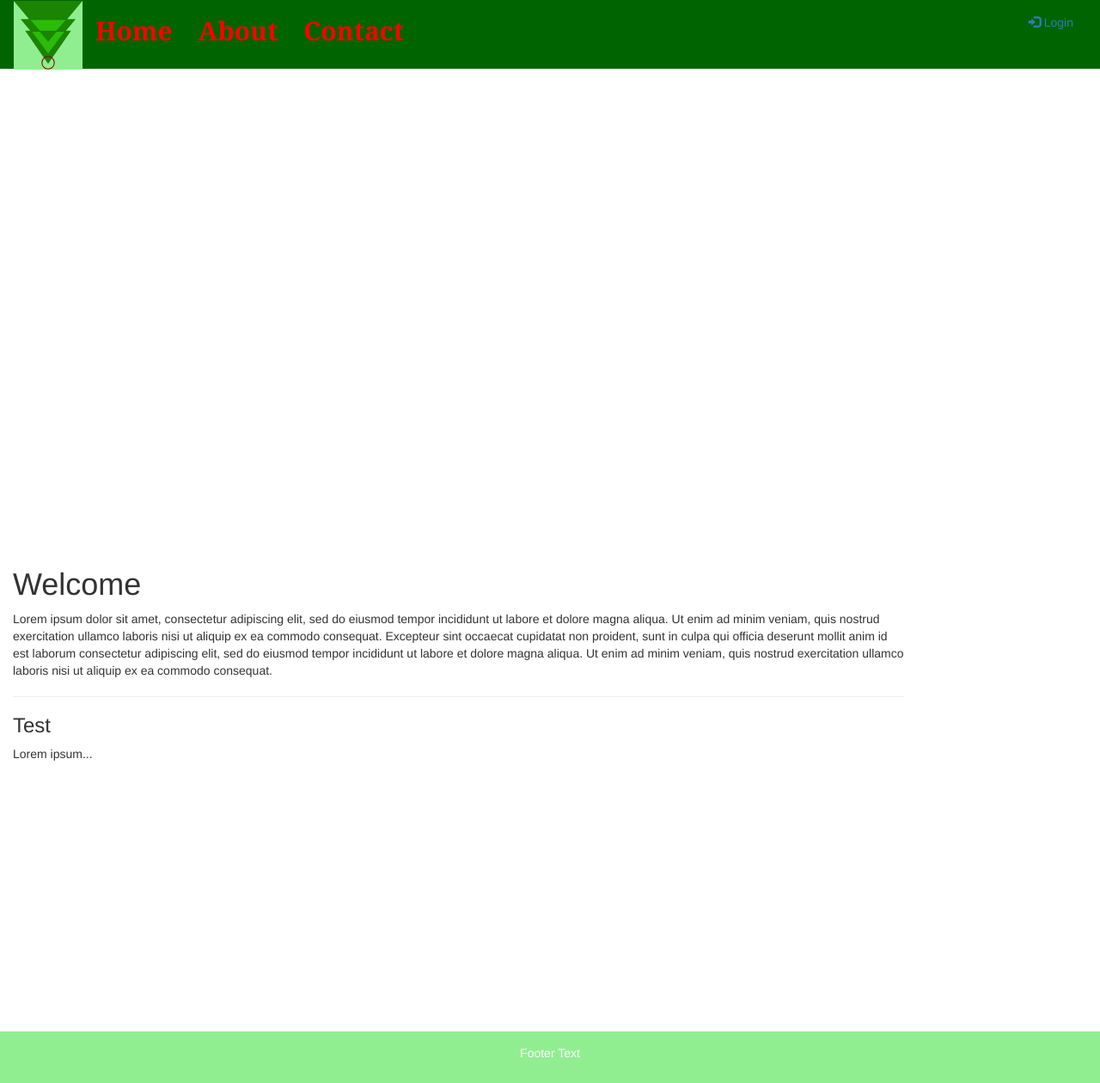
After one commit to alcheagle/pinewood-mountainservice, a Django app: template PinewoodMountainService/templates/main/mainPage_bs.html in a window 1280 px wide. The commit adds this page. Shown: the whole page at 86% size. Run offline with Django 3.2, Linux system fonts and the light colour scheme; the template is opened without the code that fills it, so the values that code supplies are empty; some libraries are stand-ins or nearby versions.

Commit message:
style of the main page is not based on bootstrap anymore 'cause it wasn't workink properly. now we have a kinda working css code in the template of the main page, but it will be splitted in a different file and merged with the "content" css.

```diff
--- /dev/null
+++ b/PinewoodMountainService/templates/main/mainPage_bs.html
@@ -0,0 +1,139 @@
+{% load static %}
+<!DOCTYPE html>
+
+<html lang="en">
+<head>
+  <title>Pinewood Mountain-service</title>
+  <meta charset="utf-8">
+  <meta name="viewport" content="width=device-width, initial-scale=1">
+  <link rel="stylesheet" href="https://maxcdn.bootstrapcdn.com/bootstrap/3.3.7/css/bootstrap.min.css">
+  <script src="https://ajax.googleapis.com/ajax/libs/jquery/1.12.4/jquery.min.js"></script>
+  <script src="https://maxcdn.bootstrapcdn.com/bootstrap/3.3.7/js/bootstrap.min.js"></script>
+  <style>
+    /* Remove the navbar's default margin-bottom and rounded borders */
+    .navbar {
+      background-color: darkgreen;
+      margin-bottom: 0;
+      border-radius: 0;
+      color: white;
+	  height:10vh;
+    }
+
+    .navbar.collapse {
+      color: white;
+    }
+    .navbar-brand{
+      color: white;
+	}
+	.navbar-default > li > a{
+		color: #1234;
+	}
+
+    /* Set height of the grid so .sidenav can be 100% (adjust as needed) */
+    .row.content {
+		height: 70vh;
+	}
+
+    /* Set gray background color and 100% height */
+    .sidenav {
+      padding-top: 20px;
+      background-color: white;
+      height: auto;
+	  min-height: 100%;
+    }
+
+
+    /* Set black background color, white text and some padding */
+    footer {
+      background-color: lightgreen;
+      color: white;
+      padding: 15px;
+	  vertical-align: bottom;
+	}
+
+    /* On small screens, set height to 'auto' for sidenav and grid */
+    @media screen and (max-width: 767px) {
+      .sidenav {
+      }
+      .row.content {height:100%}/*this */
+    }
+
+	.navbar-header {
+		float: left;
+		background-color: lightgreen;
+		height: 10vh;
+	}
+
+	.navbar-nav.nav {
+		height:10vh
+	}
+
+	.navbar-nav.nav.li.a{
+		color:red;
+		font-weight:bold;
+		font-size: 30px;
+		font-family: Georgia;
+		vertical-align:middle;
+		height:10vh;
+		line-height:5vh
+	}
+	.sidebar{
+
+	}
+  </style>
+</head>
+<body>
+
+<nav class="navbar">
+  <div class="container-fluid">
+    <div class="navbar-header">
+      <button type="button" class="navbar-toggle" data-toggle="collapse" data-target="#myNavbar">
+        <span class="icon-bar"></span>
+        <span class="icon-bar"></span>
+        <span class="icon-bar"></span>
+      </button>
+		  <svg  height=100% viewBox="0 0 30 30">
+			<polygon points="0,0 30,0 15,18"  style="fill:#1b8403;stroke-width:0"/>
+			<polygon points="3,8 27,8 15,22.5"  style="fill:#1b8403;stroke-width:0 " />
+			<polygon points="5,13 25,13 15,27.5"  style="fill:#1b8403;stroke-width:0 " />
+			<polygon points="8,13.5 22,13.5 15,23"  style="fill:#2abc09;stroke-width:0 " />
+			<polygon points="7.3,8.3 22.7,8.3 15,17"  style="fill:#2abc09;stroke-width:0 " />
+			<polygon points="11,13 19,13 15,17.8"  style="fill:#1b8403;stroke-width:0 " />
+			<circle cx="15" cy="27" r="2.7" stroke="darkred" stroke-width="0.4" fill="transparent" />
+		  </svg>
+	</div>
+    <div class="collapse navbar-collapse" id="myNavbar">
+      <ul class="nav navbar-nav">
+        <li class="nav navbar-nav li"><a class="nav navbar-nav li a" href="#">Home</a></li>
+        <li class="nav navbar-nav li"><a class="nav navbar-nav li a" href="#">About</a></li>
+        <li class="nav navbar-nav li"><a class="nav navbar-nav li a" href="#">Contact</a></li>
+      </ul>
+      <ul class="nav navbar-nav navbar-right">
+        <li><a href="#"><span class="glyphicon glyphicon-log-in"></span> Login</a></li>
+      </ul>
+    </div>
+  </div>
+</nav>
+
+<div class="container-fluid text-center">
+  <div class="row content">
+    <div class="col-sm-1 sidenav">
+    </div>
+    <div class="col-sm-10 text-left">
+      <h1>Welcome</h1>
+      <p>Lorem ipsum dolor sit amet, consectetur adipiscing elit, sed do eiusmod tempor incididunt ut labore et dolore magna aliqua. Ut enim ad minim veniam, quis nostrud exercitation ullamco laboris nisi ut aliquip ex ea commodo consequat. Excepteur sint occaecat cupidatat non proident, sunt in culpa qui officia deserunt mollit anim id est laborum consectetur adipiscing elit, sed do eiusmod tempor incididunt ut labore et dolore magna aliqua. Ut enim ad minim veniam, quis nostrud exercitation ullamco laboris nisi ut aliquip ex ea commodo consequat.</p>
+      <hr>
+      <h3>Test</h3>
+      <p>Lorem ipsum...</p>
+    </div>
+    <div class="col-sm-1 sidenav">
+    </div>
+  </div>
+</div>
+
+<footer class="container-fluid text-center">
+  <p>Footer Text</p>
+</footer>
+
+</body>
+</html>
```
Also changed, not shown: PinewoodMountainService/templates/main/mainPage.html (+179 -96 lines).
